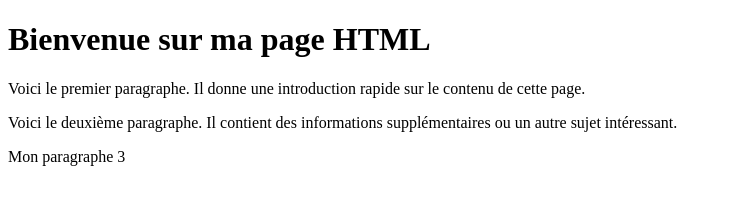
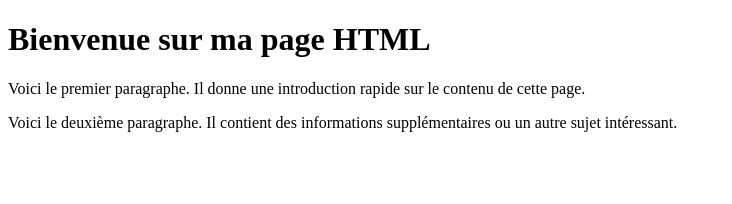
Before and after one commit to davidmuhunga/exercice, a plain HTML site: page index.html in a window 1280 px wide. Shown: the whole page, without its empty margins (0-732 px from the left). Drawn offline with Linux system fonts and the light colour scheme.

Commit message:
Revert "Mon paragraphe 3"

```diff
--- a/index.html
+++ b/index.html
@@ -10,7 +10,6 @@
 
     <p>Voici le premier paragraphe. Il donne une introduction rapide sur le contenu de cette page.</p>
     <p>Voici le deuxième paragraphe. Il contient des informations supplémentaires ou un autre sujet intéressant.</p>
-    <p>Mon paragraphe 3</p>
 
 </body>
 </html>
```
